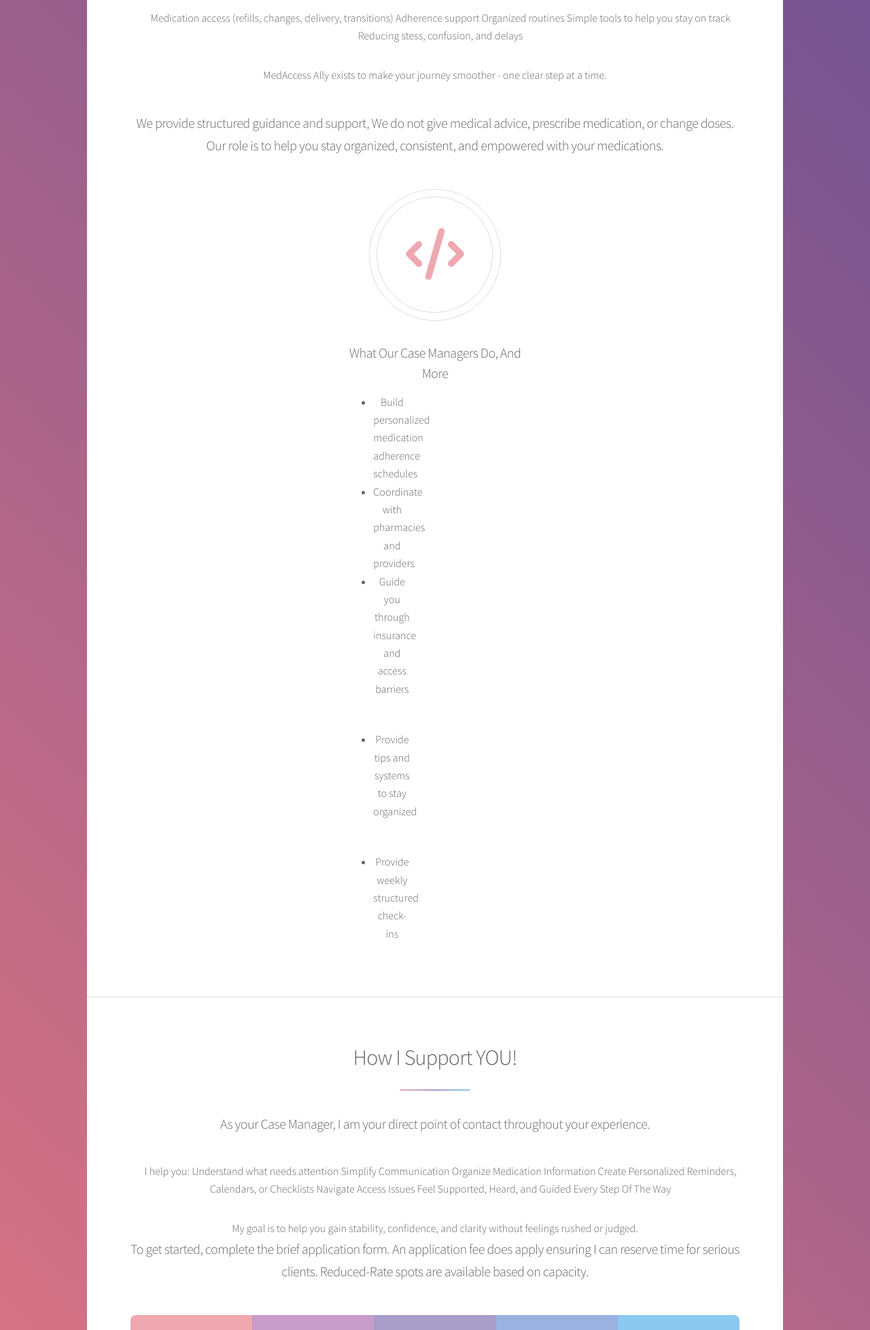
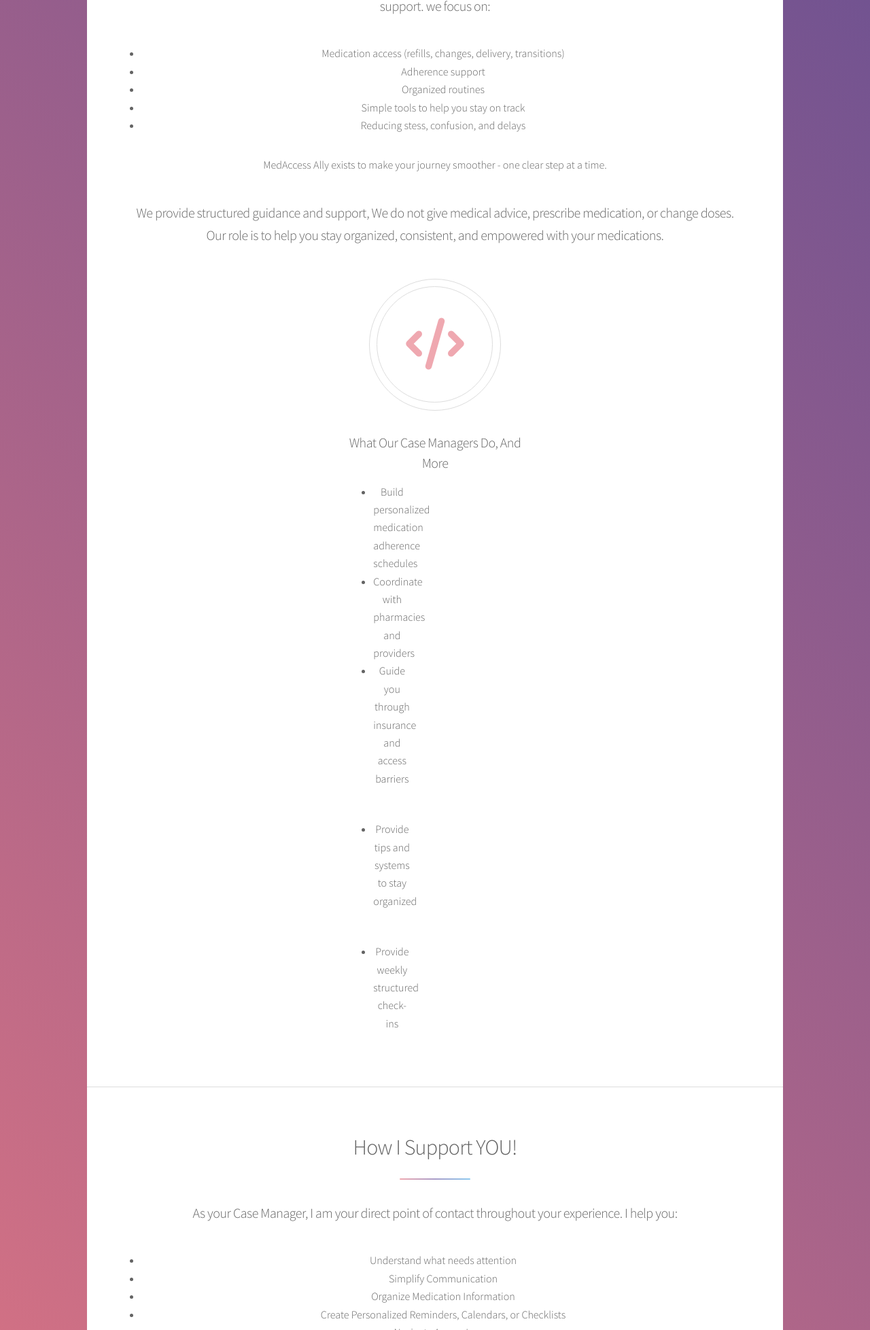
Before and after one commit to Naiya-T-Whitley/medaccessally, a plain HTML site: page index.html in a window 1280 px wide. Shown: the part 1632-3588 px from the top of the page at 68% size. Drawn offline with nearby package versions, Linux system fonts and the light colour scheme; files that its build step writes are made by us from their sources; files whose address does not match are found by name.

Commit message:
Update index.html

```diff
--- a/index.html
+++ b/index.html
@@ -56,10 +56,10 @@
 								<p>I specialize in helping individuals and caregivers feel more organized, supported, and confident with their medication routines and access needs. I believe everyone deserves clarity - not confusion - when it comes to their.
 								My approach is simple:
 									<ul>
-									Actively listen to your need
-									Simplify the explanation of the process for clarity
-									Organize to prevent delays
-								    Create a plan that feels doable, not overwhelming
+									<li>Actively listen to your need</li>
+									<li>Simplify the explanation of the process for clarity</li>
+									<li>Organize to prevent delays</li>
+								    <li>Create a plan that feels doable, not overwhelming</li>
 									</ul>
 							   </p>
 								 <p>You don't need to have everything figured out. I'm here to make the process lighter, simpler, and stress-free. </p>
@@ -74,14 +74,14 @@
 									<p>Our mission is to make access and adherence easier through clear guidance, practical tools, and judgement free support.
 										we focus on:
 										<ul>
-											Medication access (refills, changes, delivery, transitions)
-											Adherence support
-											Organized routines
-											Simple tools to help you stay on track
-											Reducing stess, confusion, and delays
+											<li>Medication access (refills, changes, delivery, transitions)</li>
+											<li>Adherence support</li>
+											<li>Organized routines</li>
+											<li>Simple tools to help you stay on track</li>
+											<li>Reducing stess, confusion, and delays</li>
 										</ul>
 										MedAccess Ally exists to make your journey smoother - one clear step at a time.
-								</p>
+								    </p>
 									<p>We provide structured guidance and support, We do not give medical advice, prescribe medication, or change doses. Our role is to help you stay organized, consistent, and empowered with your medications.</p>
 								</header>
 								<ul class="features">
@@ -106,14 +106,14 @@
 								<header class="major">
 									<h2>How I Support YOU!</h2>
 									<p> As your Case Manager, I am your direct point of contact throughout your experience.
+											I help you:
 										<ul>
-											I help you:
-											Understand what needs attention
-											Simplify Communication
-											Organize Medication Information
-											Create Personalized Reminders, Calendars, or Checklists
-											Navigate Access Issues
-											Feel Supported, Heard, and Guided Every Step Of The Way
+											<li>Understand what needs attention</li>
+											<li>Simplify Communication</li>
+											<li>Organize Medication Information</li>
+											<li>Create Personalized Reminders, Calendars, or Checklists</li>
+											<li>Navigate Access Issues</li>
+											<li>Feel Supported, Heard, and Guided Every Step Of The Way</li>
 										</ul>
 									My goal is to help you gain stability, confidence, and clarity without feelings rushed or judged.
 
```
